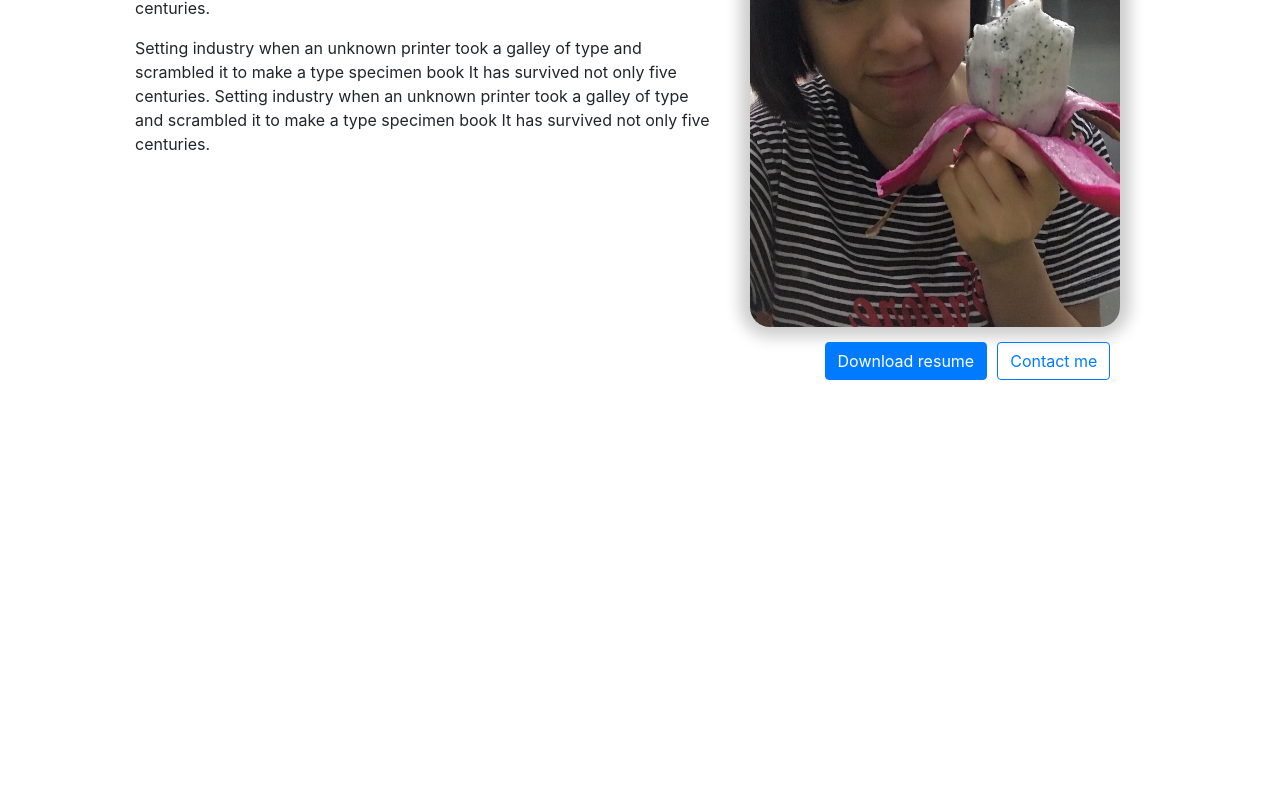
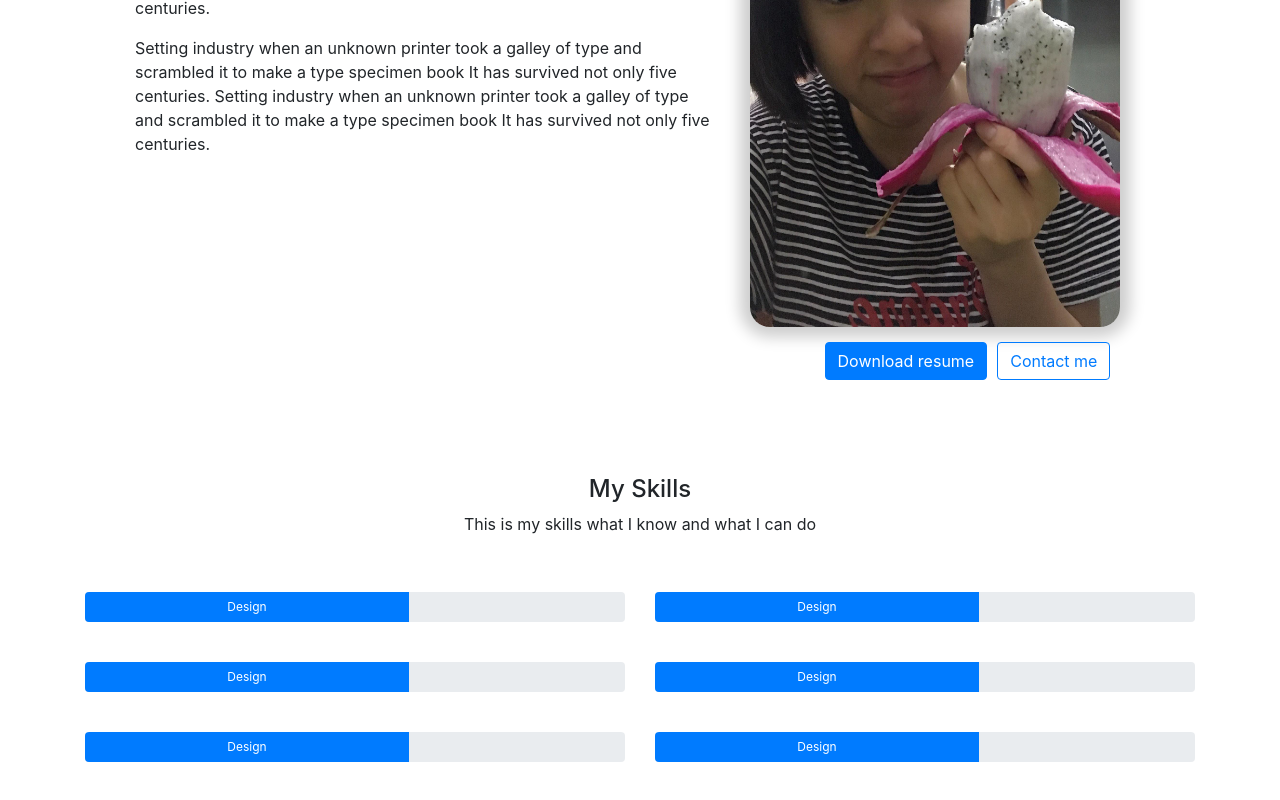
Before and after one commit to Aleadinglight/aleadinglight.github.io, a React (Create React App) app: page / in a window 1280 px wide. Shown: the part 284-1084 px from the top of the page. Before the commit the page ends 800 px from the top, so only its background shows below. Built offline with nearby package versions, Linux system fonts and the light colour scheme.

Commit message:
update MySkill.js

```diff
--- a/package.json
+++ b/package.json
@@ -7,7 +7,8 @@
     "react": "^16.8.1",
     "react-bootstrap": "^1.0.0-beta.5",
     "react-dom": "^16.8.1",
-    "react-scripts": "^2.1.8"
+    "react-scripts": "^2.1.8",
+    "react-scroll-trigger": "^0.5.3"
   },
   "scripts": {
     "start": "react-scripts start",
--- a/src/App.js
+++ b/src/App.js
@@ -2,6 +2,7 @@ import React, { Component } from 'react';
 import logo from './logo.svg';
 import './App.css';
 import Navbar from './component/MyNavbar';
+import MySkills from './component/MySkills';
 import About from './component/About';
 
 class App extends Component {
@@ -10,6 +11,7 @@ class App extends Component {
       <div className="App">
         <Navbar />
         <About />
+        <MySkills />
       </div>
     );
   }
--- /dev/null
+++ b/src/component/MySkills.css
@@ -0,0 +1,8 @@
+.section-padding {
+    padding: 90px 0 90px;
+}
+
+.progress-item{
+    margin-top: 40px;
+    height: 30px;
+}
--- /dev/null
+++ b/src/component/MySkills.js
@@ -0,0 +1,68 @@
+import React, { Component } from 'react';
+import './MySkills.css';
+import { Container, Row, Col, ProgressBar } from 'react-bootstrap';
+import ScrollTrigger from 'react-scroll-trigger';
+import 'bootstrap/dist/css/bootstrap.css';
+
+class MySkill extends Component {
+  state = {num:0, timerID:null};
+
+  constructor(props) {
+    super(props);
+    this.state.num = 12;
+    this.incN = this.incN.bind(this);
+    this.handleScroll = this.handleScroll.bind(this);
+  }
+
+  incN(){
+    if (this.state.num===59){
+      clearInterval(this.timerID);
+    }
+    this.setState(
+      prevState => {
+        return {num: prevState.num + 1}
+     }
+    );
+  }
+
+  handleScroll() {
+    if (this.state.num>50)
+      return;
+    this.timerID = setInterval(
+      ()=> this.incN(),
+      100
+    );
+    //  alert('asd');
+  }
+
+  render() {
+    return (
+      <div className='section-padding'>
+        <ScrollTrigger onEnter={this.handleScroll}></ScrollTrigger>
+        <Container>
+          <Row>
+            <Col lg={12}>
+              <h4>My Skills</h4>
+              <p>This is my skills what I know and what I can do</p>
+            </Col>
+          </Row>
+
+          <Row>
+            <Col lg={6}>
+              <ProgressBar now={this.state.num} label={'Design'} className='progress-item'></ProgressBar>
+              <ProgressBar now={60} label={'Design'} className='progress-item'></ProgressBar>
+              <ProgressBar now={60} label={'Design'} className='progress-item'></ProgressBar>
+            </Col>
+            <Col lg={6}>
+              <ProgressBar now={60} label={'Design'} className='progress-item'></ProgressBar>
+              <ProgressBar now={60} label={'Design'} className='progress-item'></ProgressBar>
+              <ProgressBar now={60} label={'Design'} className='progress-item'></ProgressBar>
+            </Col>
+          </Row>
+        </Container>
+      </div>
+    );
+  }
+}
+
+export default MySkill;
```
Also changed, not shown: 1 other file (tests, documents, lock files or other folders).
